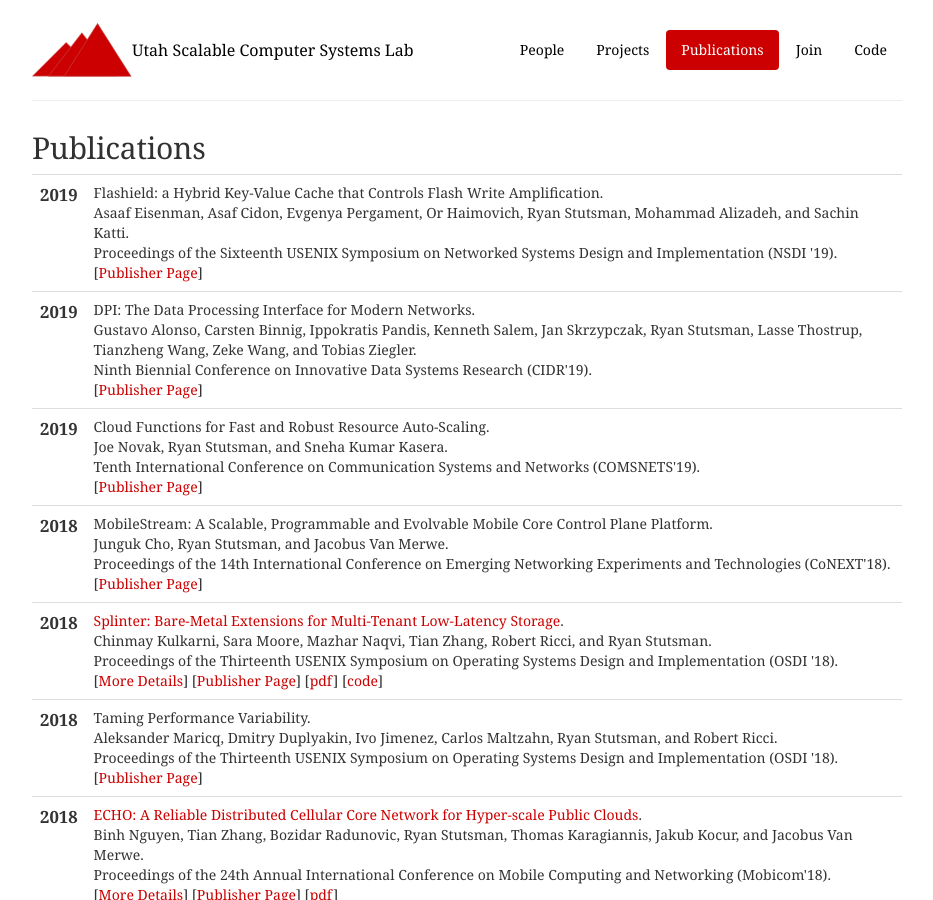
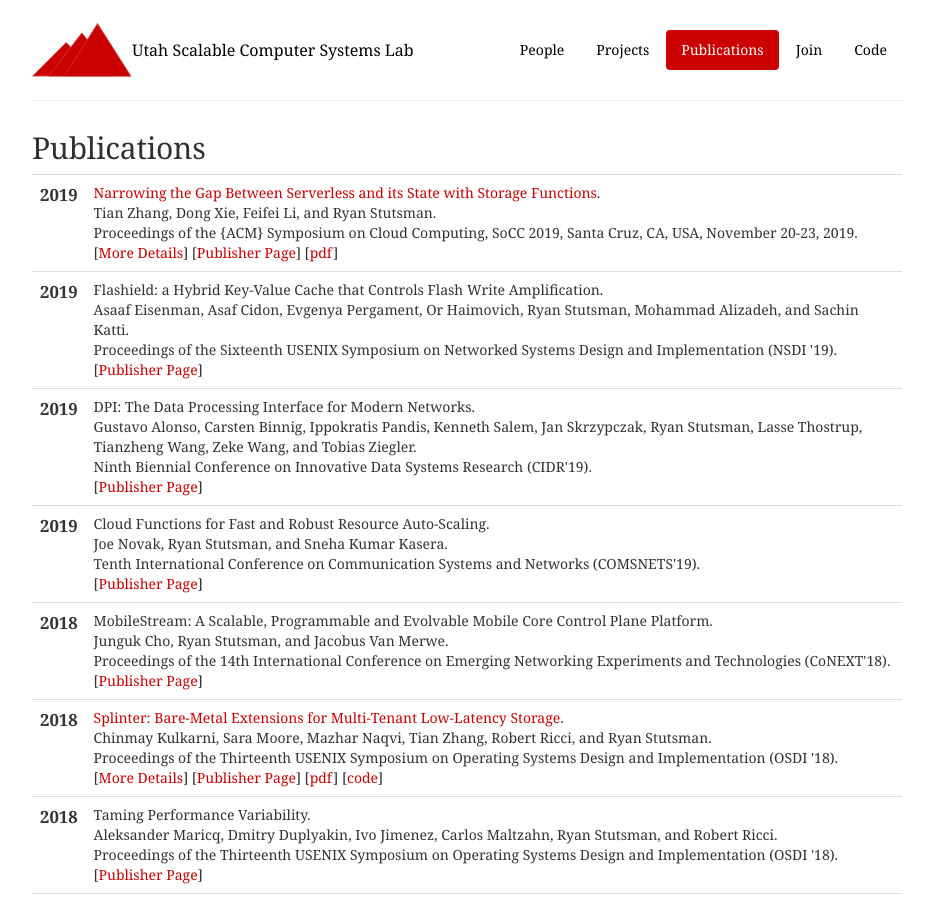
Before and after one commit to utah-scs/utah-scs.github.io, a Jekyll site: the page built from publications.html, in a window 1280 px wide and 900 px high. Shown: the whole window, without its empty margins (173-1106 px from the left). Built offline with Jekyll 4.4.1, drawn with Linux system fonts in a browser that asks for light colours.

Commit message:
Update with Shredder news.

```diff
--- a/_data/people.yml
+++ b/_data/people.yml
@@ -40,11 +40,12 @@ chinmay:
 mazhar:
     display_name: "Mazhar Naqvi"
     webpage: "http://github.com/mazharn"
-    role: "PhD Student"
+    role: "MS 2019"
+    note: "Now at Microsoft"
     github: mazharn
     headshot: "https://avatars0.githubusercontent.com/u/8597456?s=75"
     splinter: true
-    category: "phd"
+    category: "alumni-masters"
 
 ankit:
     display_name: "Ankit Bhardwaj"
--- a/_includes/pubs.html
+++ b/_includes/pubs.html
@@ -1,5 +1,31 @@
 <table class="table">
 <tbody>
+	<tr>
+		<td>
+			<span class="date">
+
+				<big><strong>2019</strong></big><br />
+
+
+			</span>
+		</td>
+		<td class="publication">
+			<span class="pubtitle">
+				<a href="projects/zhang_shredder">Narrowing the Gap Between Serverless and its State with Storage Functions</a>.
+			</span><br />
+			<span class="authors">
+				Tian Zhang, Dong Xie, Feifei Li, and Ryan Stutsman.
+			</span><br />
+			<span class="venuetype"></span><span class="venue">Proceedings of the {ACM} Symposium on Cloud Computing, SoCC 2019, Santa Cruz, CA, USA, November 20-23, 2019</span>.
+			<br />
+			<span class="links">
+				[<a href="projects/zhang_shredder">More Details</a>]
+
+				[<a href="https://dl.acm.org/doi/10.1145/3357223.3362723">Publisher Page</a>]
+				[<a href="papers/shredder.pdf">pdf</a>]
+			</span>
+		</td>
+	</tr>
 	<tr>
 		<td>
 			<span class="date">
--- a/projects/splinter.html
+++ b/projects/splinter.html
@@ -30,6 +30,10 @@ projects:
     note="Application-specific native-code storage-level functions with 10
     &mu;s response times."%}
 
+{% assign shredder = site.data.pubs["zhang_shredder"] %}
+{% include scale-out-paper.html paper=shredder
+    note="Storage functions that eliminate runtime boundary crossings for fast data access."%}
+
 <h2>Team</h2>
 
 <div class="people" style="width: 100%; text-align: center;">
```
Also changed, not shown: _data/pubs.yml (+15 -0 lines), _posts/2019-11-20-shredder-socc-19.md (added, +6 -0 lines), _posts/2020-01-29-shredder-morning-paper.md (added, +6 -0 lines), bib/pubs.bib (+13 -0 lines), projects/zhang_shredder.html (added, +57 -0 lines), 1 other file.
